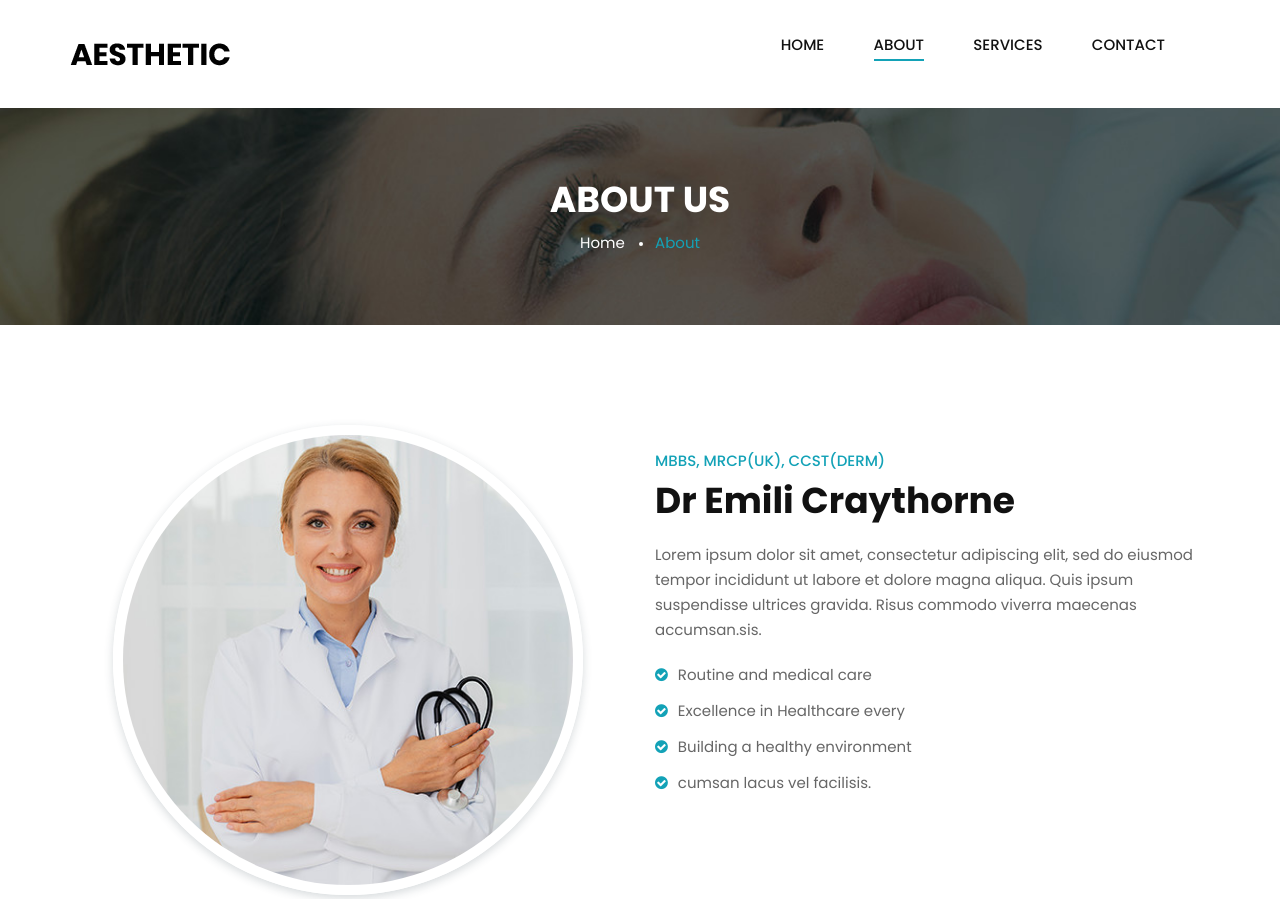
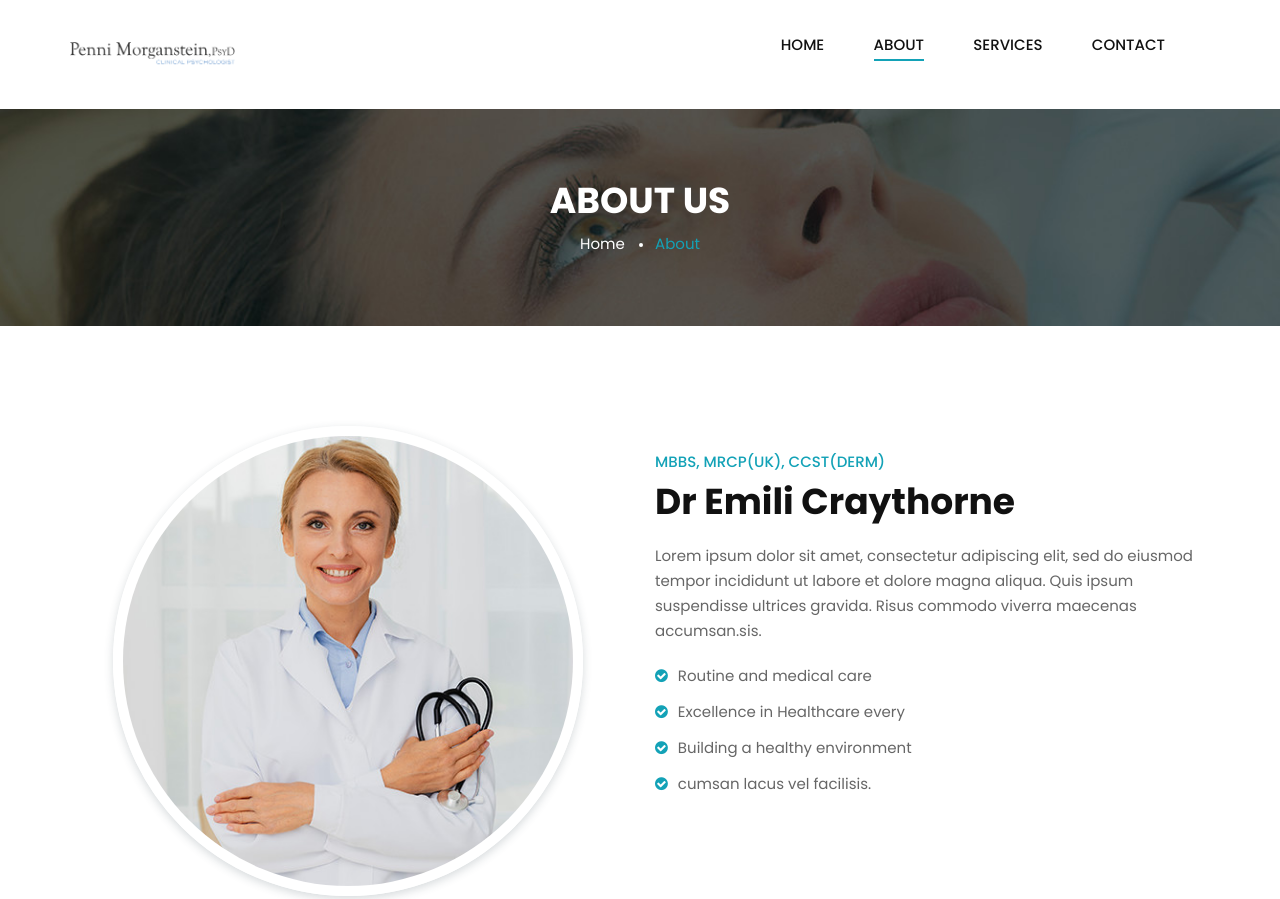
Before and after one commit to sbenson7/dr-morganstein, a plain HTML site: page about.html in a window 1280 px wide. Shown: the top 899 px of the page. Drawn offline with Linux system fonts and the light colour scheme.

Commit message:
Compressed logo and added to pages

```diff
--- a/about.html
+++ b/about.html
@@ -59,7 +59,7 @@
             <div class="row">
                 <div class="col-lg-2">
                     <div class="header__logo">
-                        <a href="./index.html"><img src="img/logo.png" alt=""></a>
+                        <a href="./index.html"><img src="img/PenniMorganstein-logo.png" alt=""></a>
                     </div>
                 </div>
                 <div class="col-lg-10">
```
Also changed, not shown: contact.html (+1 -1 lines), index.html (+1 -1 lines), services.html (+1 -1 lines), img/PenniMorganstein-logo.png (added).
